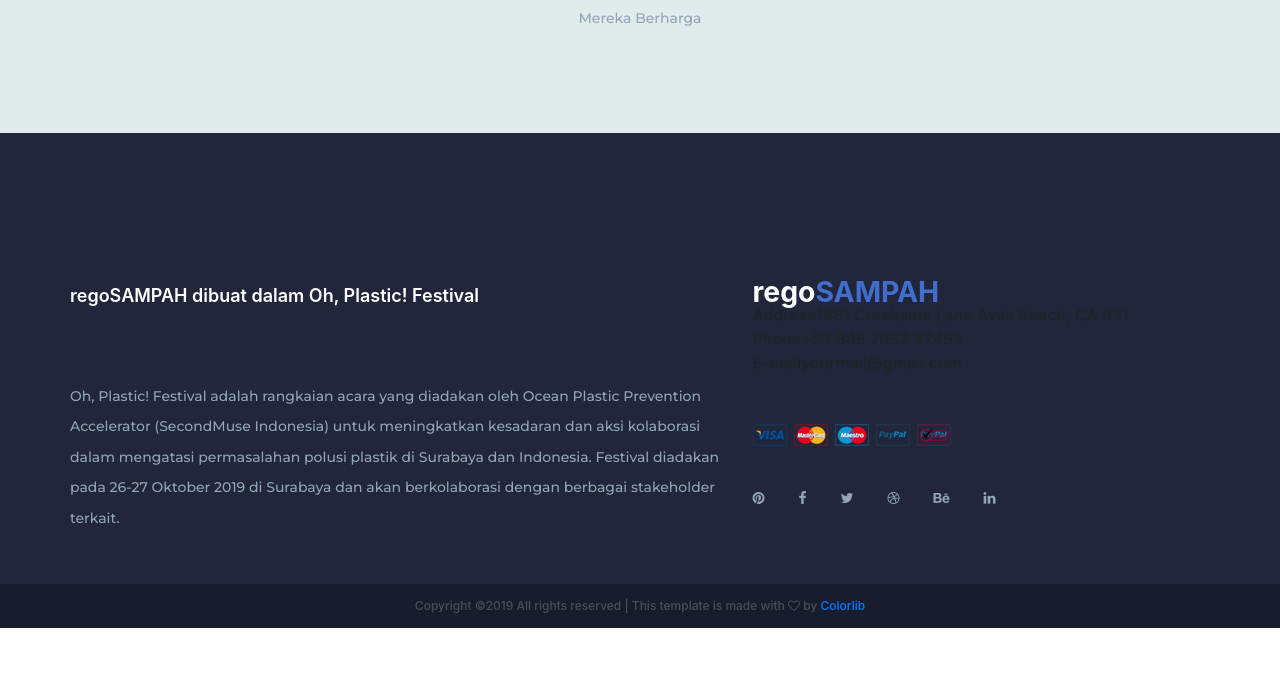
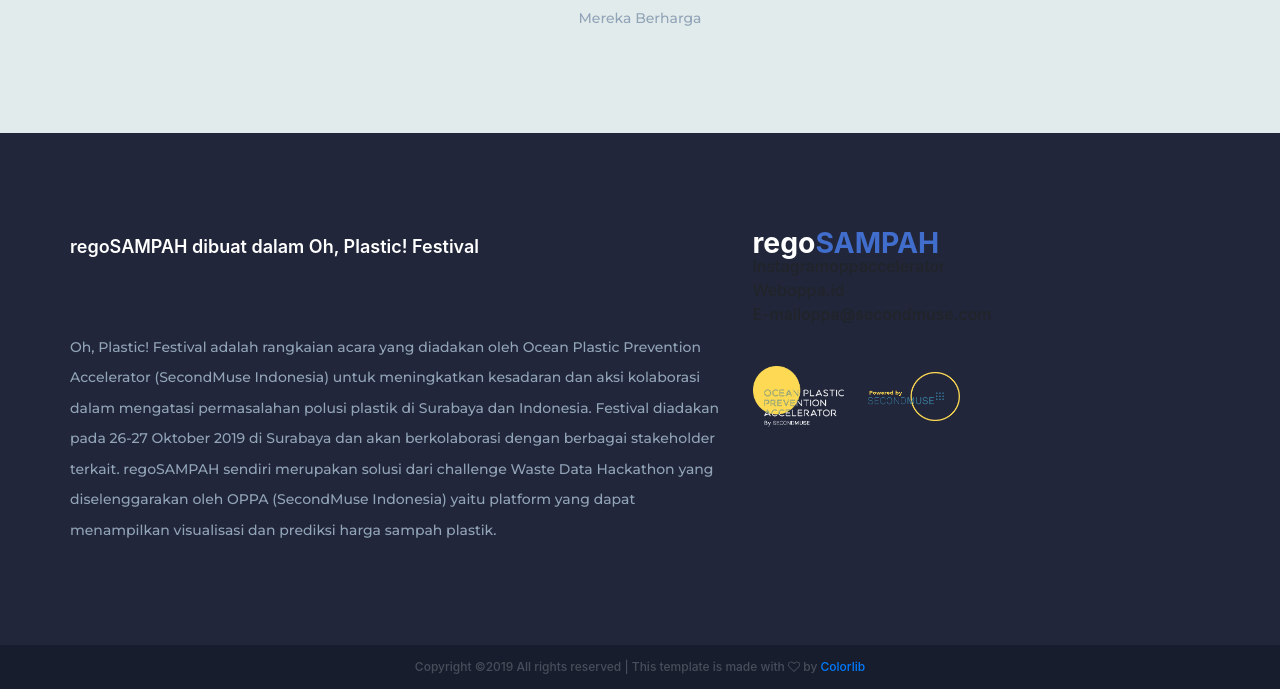
Before and after one commit to arfendo26/wastedata, a CodeIgniter app: page /wastedata/index.php/wastedata/index in a window 1280 px wide. Shown: the part 2429-3118 px from the top of the page. Before the commit the page ends 3057 px from the top, so only its background shows below. Run offline with CodeIgniter, Linux system fonts and the light colour scheme; some libraries are stand-ins or nearby versions.

Commit message:
footer rapi, tambah 2 logo

```diff
--- a/application/views/layout/back.php
+++ b/application/views/layout/back.php
@@ -109,7 +109,7 @@
         <div>652-345 3222 11</div>
       </div>
     </div> -->
-    <div class="footer_content">
+    <div class="footer_content" style="padding-top: 100px; padding-bottom: 100px">
       <div class="container">
         <div class="row footer_row">
 
@@ -117,7 +117,8 @@
           <div class="col-xl-7 col-md-6">
             <div class="footer_title">regoSAMPAH dibuat dalam Oh, Plastic! Festival</div>
               <br><br><br>
-              <p>Oh, Plastic! Festival adalah rangkaian acara yang diadakan oleh Ocean Plastic Prevention Accelerator (SecondMuse Indonesia) untuk meningkatkan kesadaran dan aksi kolaborasi dalam mengatasi permasalahan polusi plastik di Surabaya dan Indonesia. Festival diadakan pada 26-27 Oktober 2019 di Surabaya dan akan berkolaborasi dengan berbagai stakeholder terkait.</p>
+              <p>Oh, Plastic! Festival adalah rangkaian acara yang diadakan oleh Ocean Plastic Prevention Accelerator (SecondMuse Indonesia) untuk meningkatkan kesadaran dan aksi kolaborasi dalam mengatasi permasalahan polusi plastik di Surabaya dan Indonesia. Festival diadakan pada 26-27 Oktober 2019 di Surabaya dan akan berkolaborasi dengan berbagai stakeholder terkait. regoSAMPAH sendiri merupakan solusi dari challenge Waste Data Hackathon yang
+              diselenggarakan oleh OPPA (SecondMuse Indonesia) yaitu platform yang dapat menampilkan visualisasi dan prediksi harga sampah plastik.</p>
 
           </div>
 
@@ -128,39 +129,23 @@
             <div class="contact_info">
               <ul>
                 <li class="d-flex flex-row align-items-start justify-content-start">
-                  <div><div>Address</div></div>
-                  <div>1481 Creekside Lane Avila Beach, CA 931</div>
+                  <div><div>Instagram</div></div>
+                  <div>oppaccelerator</div>
                 </li>
                 <li class="d-flex flex-row align-items-start justify-content-start">
-                  <div><div>Phone</div></div>
-                  <div>+53 345 7953 32453</div>
+                  <div>Web<div></div></div>
+                  <div>oppa.id</div>
                 </li>
                 <li class="d-flex flex-row align-items-start justify-content-start">
                   <div><div>E-mail</div></div>
-                  <div>yourmail@gmail.com</div>
+                  <div>oppa@secondmuse.com</div>
                 </li>
               </ul>
             </div>
-            <div class="cards">
-              <ul class="d-flex flex-row align-items-start justify-content-start flex-wrap">
-                <li><a href="#"><img src="<?php echo base_url('assets/images/card_1.png') ?>" alt=""></a></li>
-                <li><a href="#"><img src="<?php echo base_url('assets/images/card_2.png') ?>" alt=""></a></li>
-                <li><a href="#"><img src="<?php echo base_url('assets/images/card_3.png') ?>" alt=""></a></li>
-                <li><a href="#"><img src="<?php echo base_url('assets/images/card_4.png') ?>" alt=""></a></li>
-                <li><a href="#"><img src="<?php echo base_url('assets/images/card_5.png') ?>" alt=""></a></li>
-              </ul>
-            </div>
-            <div class="social footer_social">
-              <ul class="d-flex flex-row align-items-center justify-content-start">
-                <li><a href="#"><i class="fa fa-pinterest" aria-hidden="true"></i></a></li>
-                <li><a href="#"><i class="fa fa-facebook" aria-hidden="true"></i></a></li>
-                <li><a href="#"><i class="fa fa-twitter" aria-hidden="true"></i></a></li>
-                <li><a href="#"><i class="fa fa-dribbble" aria-hidden="true"></i></a></li>
-                <li><a href="#"><i class="fa fa-behance" aria-hidden="true"></i></a></li>
-                <li><a href="#"><i class="fa fa-linkedin" aria-hidden="true"></i></a></li>
-              </ul>
-            </div>
-          </div>
+            <br>
+                <a href="#"><img src="<?php echo base_url('assets/images/oppa.png') ?>" style="width:20%; margin-right:20px "  alt=""></a>
+                <a href="#"><img src="<?php echo base_url('assets/images/secondmuse.png') ?>" style="width:20%" alt=""></a>
+             </div>
         </div>
       </div>
     </div>
```
Also changed, not shown: assets/images/oppa.png (added), assets/images/secondmuse.png (added).
